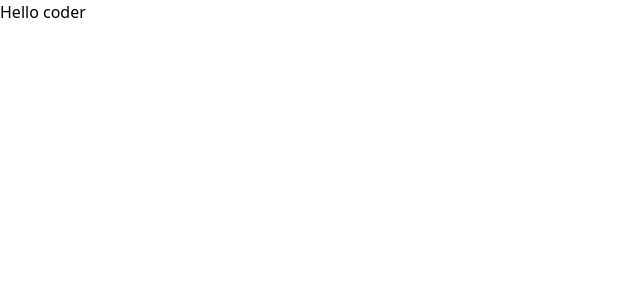
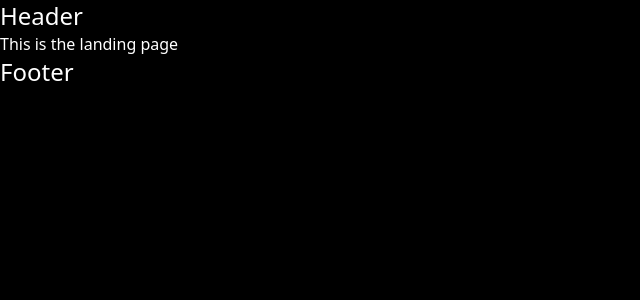
Before and after one commit to agnolo24/cloud-note, a Next.js app in the folder nextjs/expProject/project/: page / in a window 1280 px wide. Shown: the top 300 px of the page, without its empty margins (0-640 px from the left). Built offline with nearby package versions, Linux system fonts and the light colour scheme.

Commit message:
feat: added the head and the foot

```diff
--- a/nextjs/expProject/project/app/layout.tsx
+++ b/nextjs/expProject/project/app/layout.tsx
@@ -9,7 +9,11 @@ export const metadata: Metadata = {
 
 export default function RootLayout({ children }: {children: ReactNode}) {return (
     <html>
-      <body>{children}</body>
+        <body className="bg-black text-white">
+        <h1 className="text-2xl">Header</h1>
+        {children}
+        <h1 className="text-2xl">Footer</h1>
+        </body>
     </html>
   );
 }
--- a/nextjs/expProject/project/app/page.tsx
+++ b/nextjs/expProject/project/app/page.tsx
@@ -1,7 +1,7 @@
 export default function Home() {
   return (
     <div>
-      Hello coder
+      This is the landing page
     </div>
   );
 }
```
